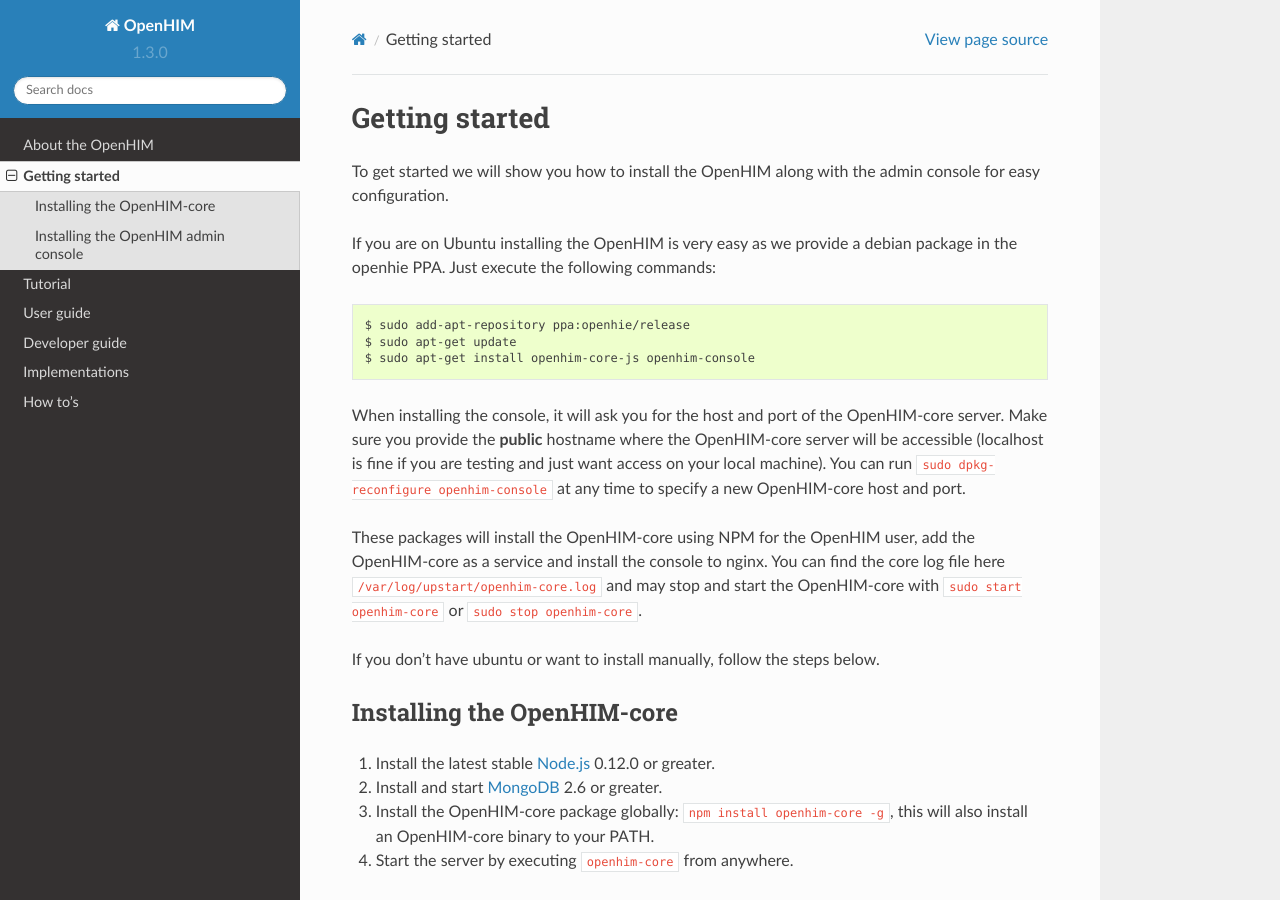
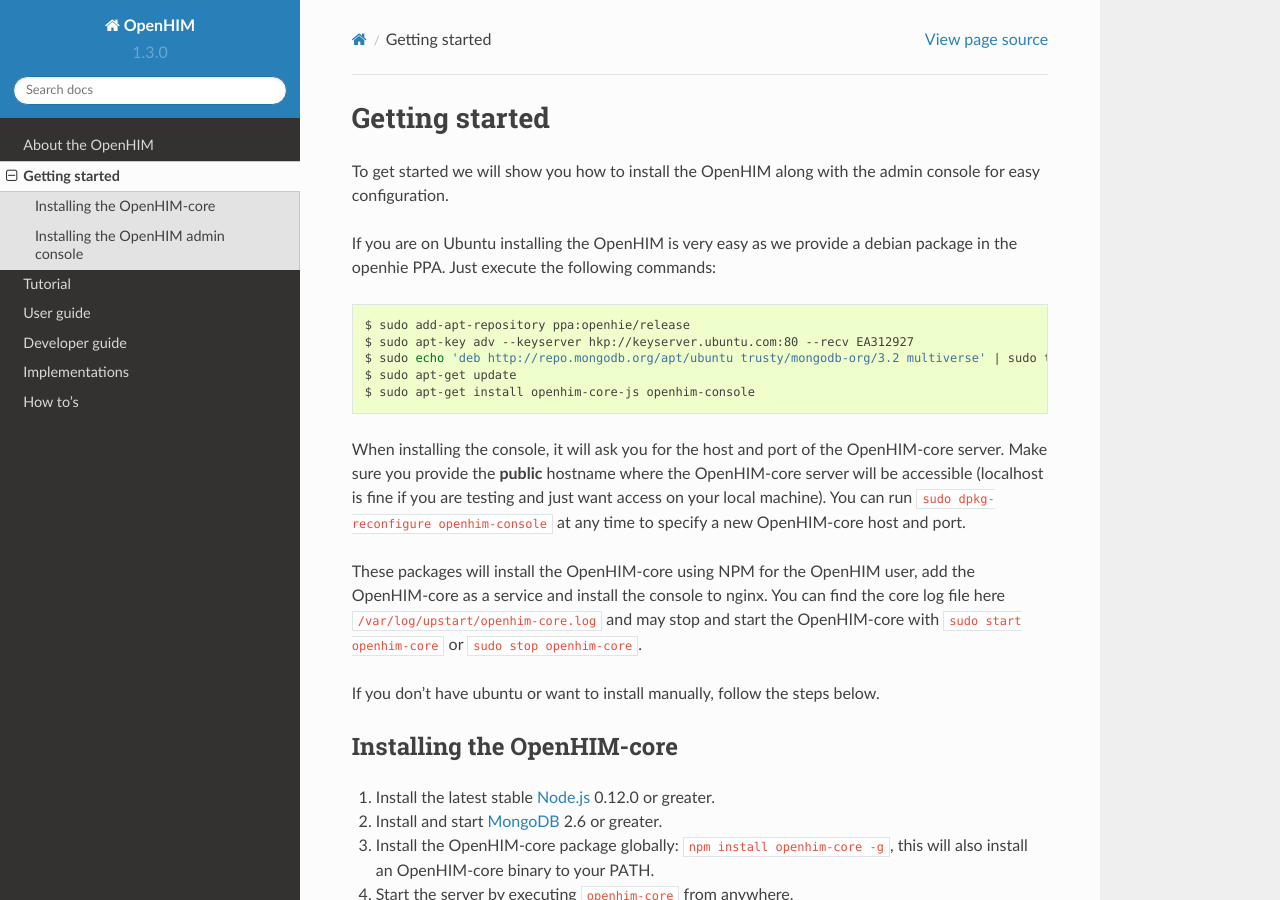
Before and after one commit to jembi/openhim-core-js, a Sphinx documentation site: the page built from docs/getting-started.md, in a window 1280 px wide and 900 px high. Built offline with Sphinx 7.4.7 and the Read the Docs theme 2.0.0, drawn with Linux system fonts in a browser that asks for light colours.

Commit message:
Update packaging to work correctly with latest mongo

````diff
--- a/docs/getting-started.md
+++ b/docs/getting-started.md
@@ -7,6 +7,8 @@
 
 ```sh
 $ sudo add-apt-repository ppa:openhie/release
+$ sudo apt-key adv --keyserver hkp://keyserver.ubuntu.com:80 --recv EA312927
+$ sudo echo 'deb http://repo.mongodb.org/apt/ubuntu trusty/mongodb-org/3.2 multiverse' | sudo tee /etc/apt/sources.list.d/mongodb-org-3.2.list
 $ sudo apt-get update
 $ sudo apt-get install openhim-core-js openhim-console
 ```
````
Also changed, not shown: 2 other files.
